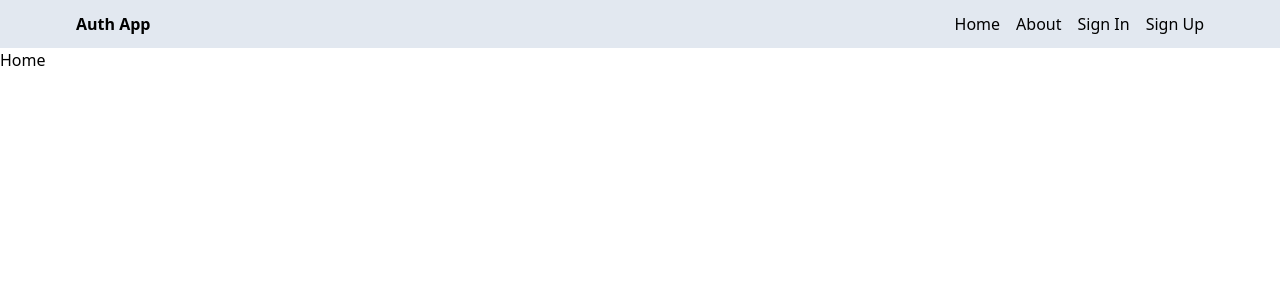
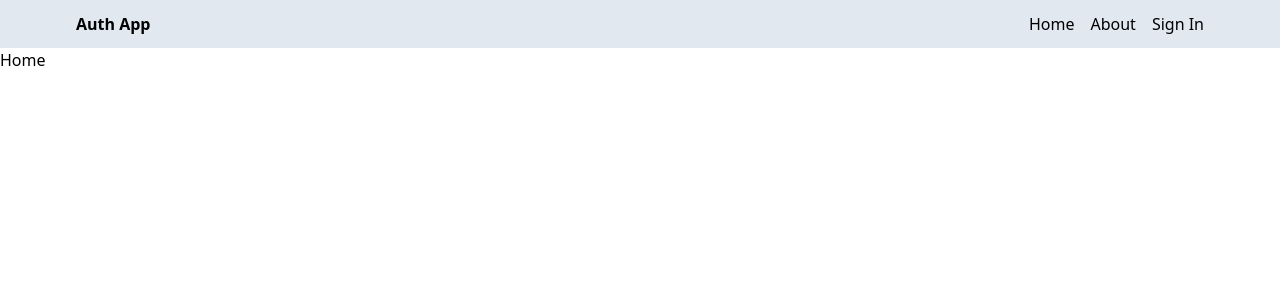
Before and after one commit to amarkumarsbg/mern-auth, a React (Vite) app in the folder client/: page / in a window 1280 px wide. Shown: the top 300 px of the page. Built offline with nearby package versions, Linux system fonts and the light colour scheme.

Commit message:
update header component and make profile private

```diff
--- a/client/src/App.jsx
+++ b/client/src/App.jsx
@@ -5,18 +5,21 @@
 import SignUp from "./pages/SignUp";
 import Profile from "./pages/Profile";
 import Header from "./components/Header";
+import PrivateRoute from "./components/PrivateRoute";
 
 export default function App() {
   return (
     <BrowserRouter>
-      {/* header*/}
+      {/* header */}
       <Header />
       <Routes>
         <Route path="/" element={<Home />} />
         <Route path="/about" element={<About />} />
         <Route path="/sign-in" element={<SignIn />} />
         <Route path="/sign-up" element={<SignUp />} />
-        <Route path="/profile" element={<Profile />} />
+        <Route element={<PrivateRoute />}>
+          <Route path="/profile" element={<Profile />} />
+        </Route>
       </Routes>
     </BrowserRouter>
   );
--- a/client/src/components/Header.jsx
+++ b/client/src/components/Header.jsx
@@ -1,11 +1,13 @@
 import { Link } from "react-router-dom";
+import { useSelector } from "react-redux";
 
 export default function Header() {
+  const { currentUser } = useSelector((state) => state.user);
   return (
     <div className="bg-slate-200">
       <div className="flex justify-between items-center max-w-6xl mx-auto p-3">
         <Link to="/">
-          <h1 className=" font-bold">Auth App</h1>
+          <h1 className="font-bold">Auth App</h1>
         </Link>
         <ul className="flex gap-4">
           <Link to="/">
@@ -14,11 +16,16 @@
           <Link to="/about">
             <li>About</li>
           </Link>
-          <Link to="/sign-in">
-            <li>Sign In</li>
-          </Link>
-          <Link to="/sign-up">
-            <li>Sign Up</li>
+          <Link to="/profile">
+            {currentUser ? (
+              <img
+                src={currentUser.profilePicture}
+                alt="profile"
+                className="h-7 w-7 rounded-full object-cover"
+              />
+            ) : (
+              <li>Sign In</li>
+            )}
           </Link>
         </ul>
       </div>
--- /dev/null
+++ b/client/src/components/PrivateRoute.jsx
@@ -0,0 +1,7 @@
+import { useSelector } from "react-redux";
+import { Outlet, Navigate } from "react-router-dom";
+
+export default function PrivateRoute() {
+  const { currentUser } = useSelector((state) => state.user);
+  return currentUser ? <Outlet /> : <Navigate to="/sign-in" />;
+}
```
